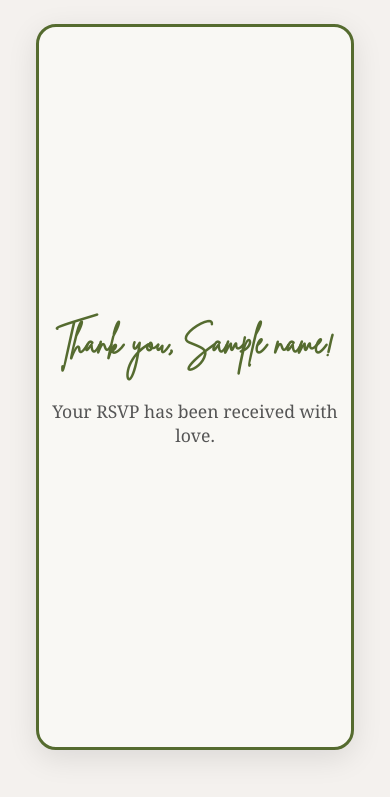
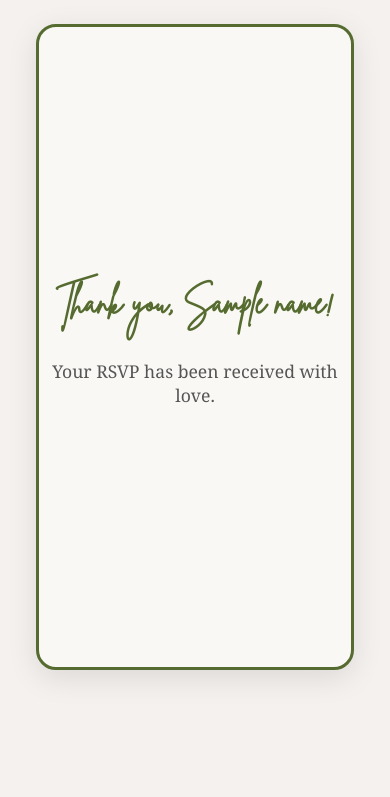
Before and after one commit to elijah-dina/wedding-list, a Flask app: template templates/thankyou.html in a window 390 px wide. Shown: the top 797 px of the page. Run offline with Flask 3, Linux system fonts and the light colour scheme; the template is opened without the code that fills it: most values are stand-ins (such as "Sample title", 1, 10 or a date in 2020).

Commit message:
fix thank you page

```diff
--- a/static/style.css
+++ b/static/style.css
@@ -8,7 +8,7 @@ body {
 
 .card {
   background: #f9f8f4;
-  min-height: 45em;
+  min-height: 40em;
   margin: 3em auto;
   max-width: 600px;
   border-radius: 20px;
@@ -240,7 +240,7 @@ a[href^="tel:"]:hover {
   .card{
     width: 80%;
     margin: 1.5em auto;
-    height: 80%;
+    height: auto;
   }
 
   .image-container,
--- a/templates/thankyou.html
+++ b/templates/thankyou.html
@@ -2,6 +2,7 @@
 <html lang="en">
 <head>
     <meta charset="UTF-8">
+    <meta name="viewport" content="width=device-width, initial-scale=1.0">
     <title>Thank You!</title>
     <link href="https://fonts.googleapis.com/css2?family=Great+Vibes&family=Lora&display=swap" rel="stylesheet">
     <link rel="stylesheet" href="{{ url_for('static', filename='style.css') }}">
```
